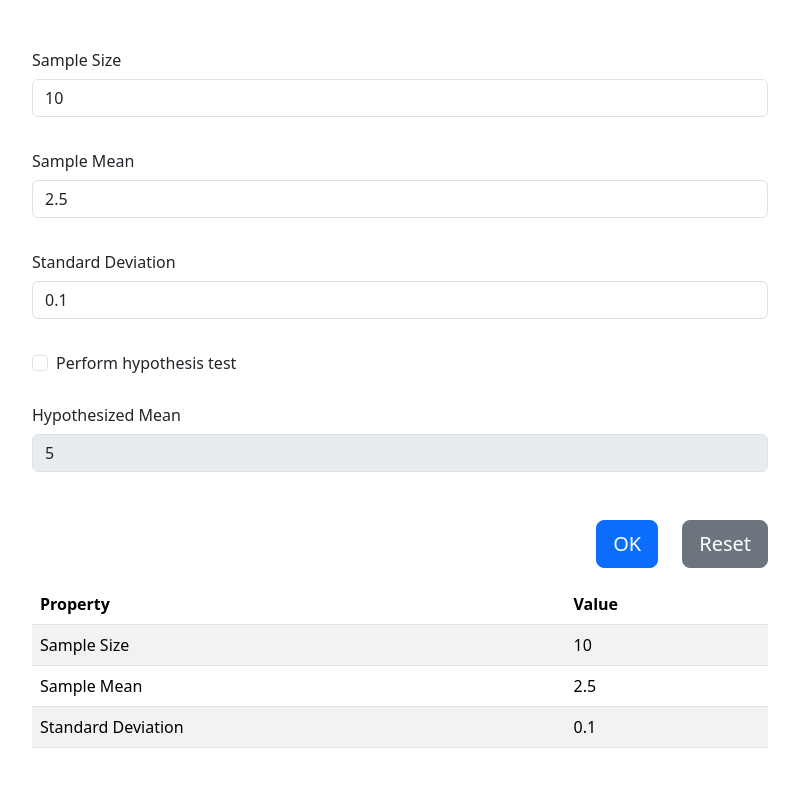
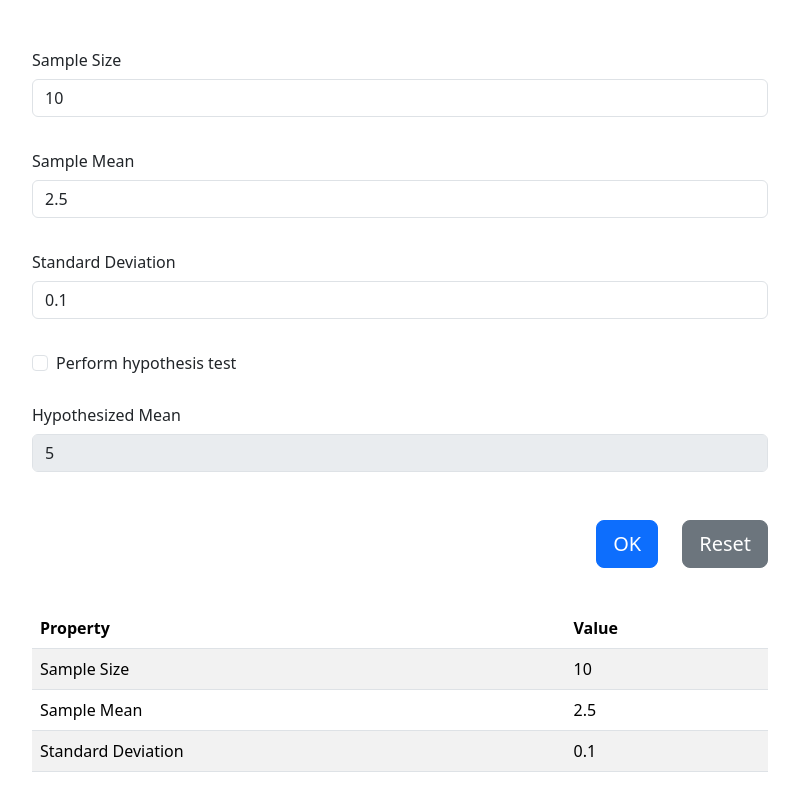
Before and after one commit to nbeerbower/StatFrontend, a Vue app: page / in a window 1280 px wide. Both pictures are taken after typing "5" into the empty fields and a click on the button "OK". Shown: the top 810 px of the page, without its empty margins (240-1039 px from the left). Built offline with nearby package versions, Linux system fonts and the light colour scheme.

Commit message:
margin between form and table

```diff
--- a/src/App.vue
+++ b/src/App.vue
@@ -3,7 +3,7 @@
     <div class="row justify-content-center">
       <div class="col-md-8">
         <AnalysisForm @submit="onSubmit" @reset="onReset" />
-        <ResultsTable :results="results" />
+        <ResultsTable class="mt-4" :results="results" />
       </div>
     </div>
   </div>
```
